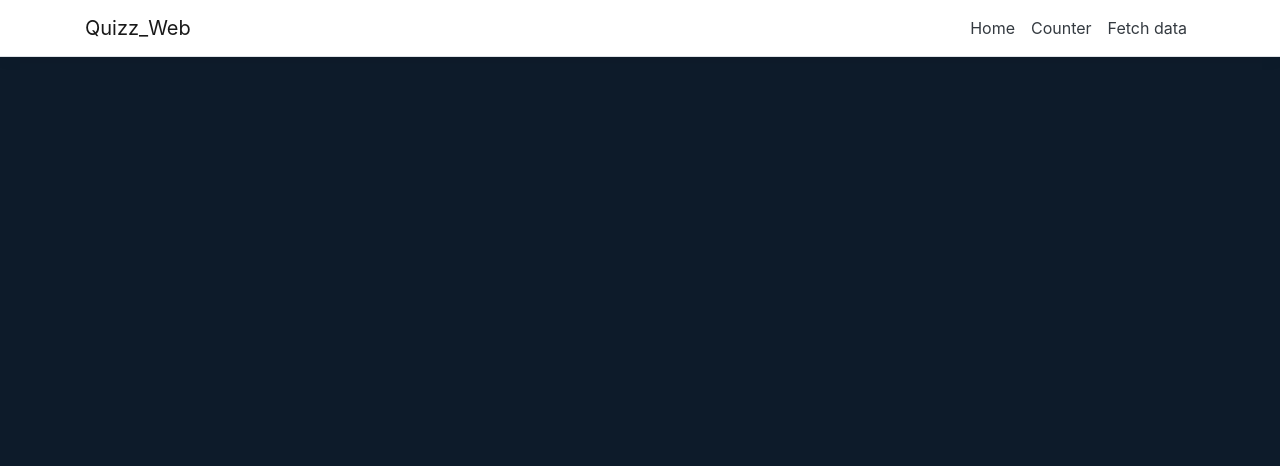
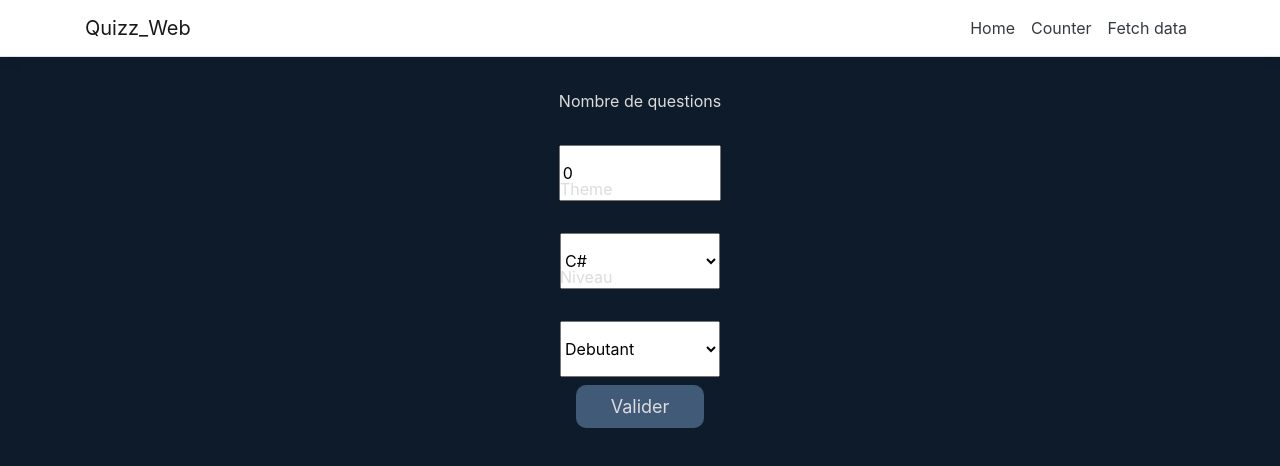
Before and after one commit to CyrilMercier00/ProjetQuizz, an Angular app in the folder Quizz_Web/ClientApp/: page /gen-quizz in a window 1280 px wide. Before the commit this address led to /. Shown: the top 466 px of the page. Built offline with nearby package versions, Linux system fonts and the light colour scheme.

Commit message:
premiere version front creation quizz

```diff
--- a/Quizz_Web/ClientApp/src/app/app.module.ts
+++ b/Quizz_Web/ClientApp/src/app/app.module.ts
@@ -32,6 +32,7 @@ import { GenQuizzComponent } from './gen-quizz/gen-quizz.component';
       { path: 'counter', component: CounterComponent },
       { path: 'fetch-data', component: FetchDataComponent },
       { path: 'quizz-question', component: QuizzQuestionComponent },
+      { path: 'gen-quizz', component: GenQuizzComponent },
     ])
   ],
   providers: [],
--- a/Quizz_Web/ClientApp/src/app/gen-quizz/gen-quizz.component.css
+++ b/Quizz_Web/ClientApp/src/app/gen-quizz/gen-quizz.component.css
@@ -0,0 +1,36 @@
+#container-quizz .container-input {
+  margin: 1rem;
+  min-width: 10rem;
+  flex-basis: 100%;
+  position: relative;
+}
+
+#container-quizz form button
+{
+  min-width: 8rem;
+  margin-top: 3rem;
+  padding: 0.5rem;
+	background-color:#415a77;
+	border-radius:10px;
+	border:0;
+  color:inherit;
+  font-size: 18px;
+	text-decoration:none;
+}
+
+#container-quizz .container-input button:hover {
+	background-color:#4b688a ;
+}
+
+#container-quizz .container-input button:active {
+	position:relative;
+	top:1px;
+}
+
+#container-quizz form select,
+#container-quizz form input {
+  position: absolute;
+  left: 0; top: 100%;
+  width: 100%;
+  height: 100%;
+}
--- a/Quizz_Web/ClientApp/src/app/gen-quizz/gen-quizz.component.html
+++ b/Quizz_Web/ClientApp/src/app/gen-quizz/gen-quizz.component.html
@@ -1 +1,30 @@
-<p>gen-quizz works!</p>
+<div id="container-quizz">
+
+  <form class="flex flex-vertical flex-center">
+
+    <div class="container-input flex flex-vertical">
+      <label>Nombre de questions</label><br/>
+      <input type="text" name="input1" [(ngModel)]="inputNbQuestion" />
+    </div>
+
+    <div class="container-input .flex-align-i-center flex flex-vertical">
+      <label>Theme</label><br/>
+      <select>
+        <option value="C#">C#</option>
+        <option value="JS">JS</option>s
+      </select>
+    </div>
+
+    <div class="container-input .flex-align-i-center flex flex-vertical">
+      <label>Niveau</label><br/>
+      <select>
+        <option value="debutant">Debutant</option>
+        <option value="confirme">Confirmé</option>s
+      </select>
+    </div>
+
+    <button (click)="CreerQuizz()">Valider</button>
+
+  </form>
+
+</div>
--- a/Quizz_Web/ClientApp/src/app/gen-quizz/gen-quizz.component.ts
+++ b/Quizz_Web/ClientApp/src/app/gen-quizz/gen-quizz.component.ts
@@ -1,15 +1,46 @@
 import { Component, OnInit } from '@angular/core';
+import { VariableGlobales } from '../globales';
 
 @Component({
   selector: 'app-gen-quizz',
   templateUrl: './gen-quizz.component.html',
-  styleUrls: ['./gen-quizz.component.css']
+  styleUrls: ['./gen-quizz.component.css', '../app.flex-util.css']
 })
 export class GenQuizzComponent implements OnInit {
+
+  urlGetTheme = VariableGlobales.apiURL + "/themes";
+  urlGetComplexite = VariableGlobales.apiURL + "/niveau";
+  inputNbQuestion = 0;
+  inputTheme = "c#";
+  inputComplexite = "Débutant";
 
   constructor() { }
 
   ngOnInit() {
   }
 
+  getAllTheme() {
+
+    let reponse = fetch(this.urlGetTheme, { method: "GET" })
+      .then((response) => response.json())
+      .then((json) => {
+        console.log(json);
+      });
+
+  }
+
+  getAllComplexite() {
+
+    let reponse = fetch(this.urlGetComplexite, { method: "GET" })
+      .then((response) => response.json())
+      .then((json) => {
+        console.log(json);
+      });
+
+  }
+
+  CreerQuizz() {
+    console.log("Creer quizz");
+  }
+
 }
--- /dev/null
+++ b/Quizz_Web/ClientApp/src/app/globales.ts
@@ -0,0 +1,3 @@
+export class VariableGlobales {
+  public static apiURL: string = "https://localhost:5001.com/";
+}
```
